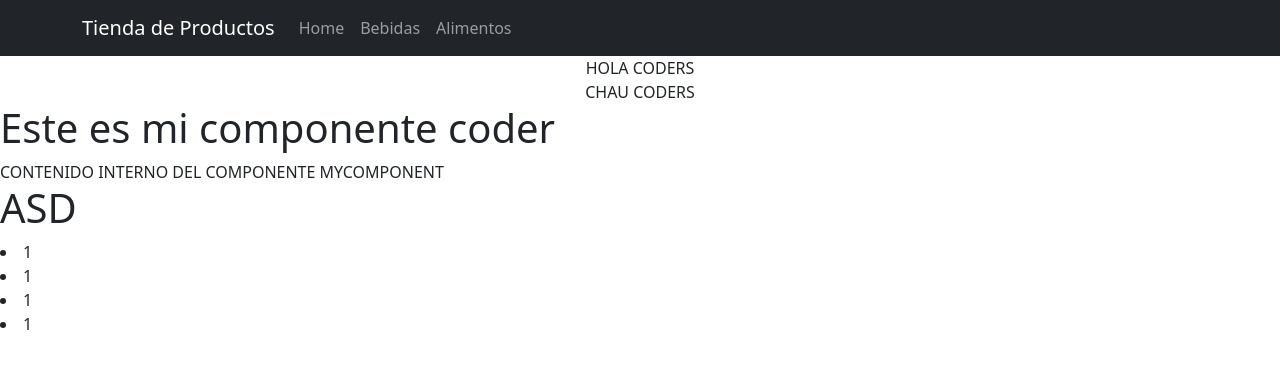
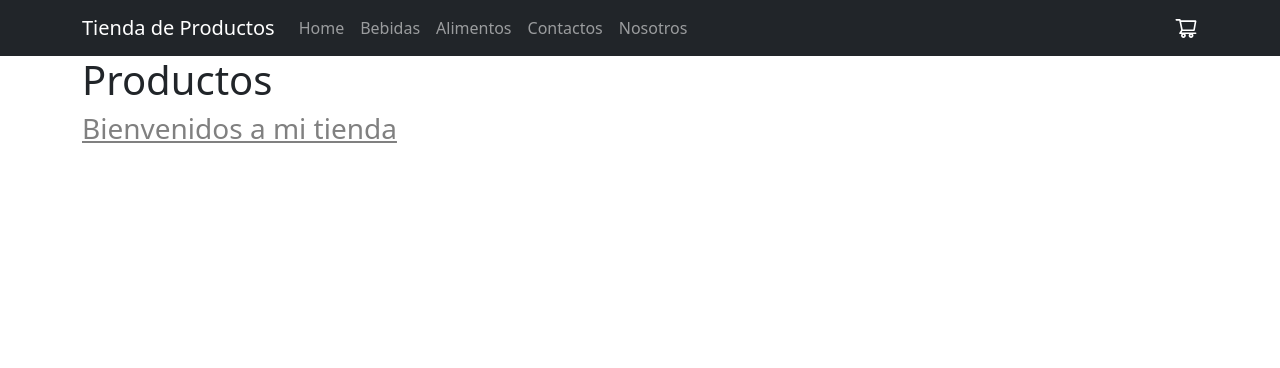
Before and after one commit to HernanGH/reactjs38100, a React (Create React App) app: page / in a window 1280 px wide. Shown: the top 368 px of the page. Built offline with nearby package versions, Linux system fonts and the light colour scheme.

Commit message:
PreEntrega1+CoderHouse

```diff
--- a/package.json
+++ b/package.json
@@ -10,6 +10,7 @@
     "react": "^18.2.0",
     "react-bootstrap": "^2.5.0",
     "react-dom": "^18.2.0",
+    "react-icons": "^4.4.0",
     "react-scripts": "5.0.1",
     "web-vitals": "^2.1.4"
   },
--- a/src/App.js
+++ b/src/App.js
@@ -3,6 +3,7 @@ import './App.css';
 import MyComponent from './components/MyComponent';
 import NavBar from './components/NavBar';
 import 'bootstrap/dist/css/bootstrap.min.css';
+import ItemListContainer from './components/ItemListContainer';
 
 function App() {
   console.log('hola esto esta funcionando');
@@ -13,20 +14,7 @@ function App() {
   return (
     <>
       <NavBar />
-      <div className="App">
-        HOLA CODERS
-      </div>
-      <div className="App">
-        CHAU CODERS
-      </div>
-      <MyComponent name='coder' value={value} saludar={saludar}>
-        CONTENIDO INTERNO DEL COMPONENTE MYCOMPONENT
-        <h1>ASD</h1>
-        <li>1</li>
-        <li>1</li>
-        <li>1</li>
-        <li>1</li>
-      </MyComponent>
+      <ItemListContainer greeting={'Bienvenidos a mi tienda'} />
     </>
   );
 }
--- /dev/null
+++ b/src/components/CartWidget.css
@@ -0,0 +1,4 @@
+.container svg {
+  color: white;
+  font-size: 24px;
+}
--- /dev/null
+++ b/src/components/CartWidget.js
@@ -0,0 +1,11 @@
+import { AiOutlineShoppingCart } from 'react-icons/ai';
+
+const CartWidget = () => {
+  return (
+    <>
+      <AiOutlineShoppingCart />
+    </>
+  );
+}
+
+export default CartWidget;
--- /dev/null
+++ b/src/components/ItemListContainer.css
@@ -0,0 +1,4 @@
+.greeting {
+  text-decoration: underline;
+  color: grey;
+}
--- /dev/null
+++ b/src/components/ItemListContainer.js
@@ -0,0 +1,13 @@
+import './ItemListContainer.css';
+import Container from 'react-bootstrap/Container';
+
+const ItemListContainer = ({ greeting }) => {
+  return (
+    <Container>
+      <h1>Productos</h1>
+      <h3 className="greeting">{greeting}</h3>
+    </Container>
+  );
+}
+
+export default ItemListContainer;
--- a/src/components/NavBar.js
+++ b/src/components/NavBar.js
@@ -1,4 +1,6 @@
 import { Container, Nav, Navbar } from "react-bootstrap";
+import CartWidget from "./CartWidget";
+import './CartWidget.css';
 
 const NavBar = () => {
   return (
@@ -9,9 +11,12 @@ const NavBar = () => {
         </Navbar.Brand>
         <Nav className="me-auto">
           <Nav.Link href="#home">Home</Nav.Link>
-          <Nav.Link href="#features">Bebidas</Nav.Link>
-          <Nav.Link href="#pricing">Alimentos</Nav.Link>
+          <Nav.Link href="#bebidas">Bebidas</Nav.Link>
+          <Nav.Link href="#alimentos">Alimentos</Nav.Link>
+          <Nav.Link href="#contactos">Contactos</Nav.Link>
+          <Nav.Link href="#nosotros">Nosotros</Nav.Link>
         </Nav>
+        <CartWidget />
       </Container>
     </Navbar>
   )
```
Also changed, not shown: 1 other file (tests, documents, lock files or other folders).
